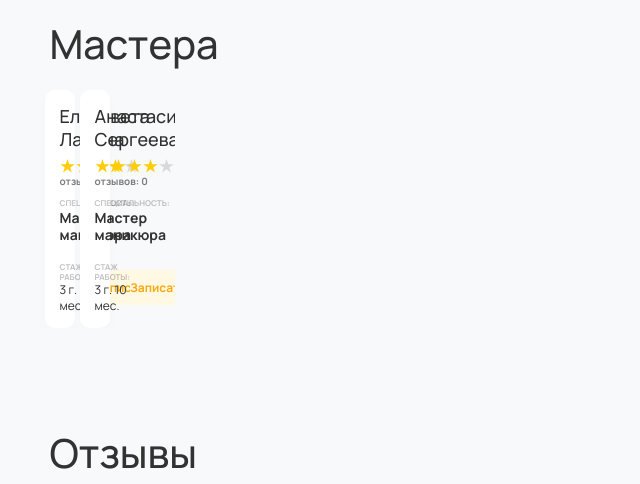
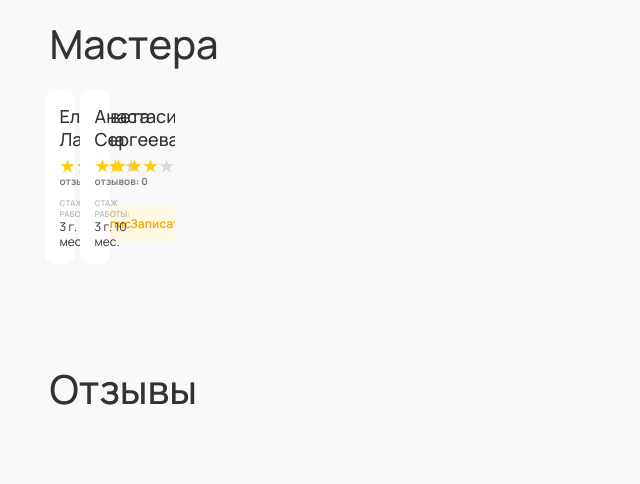
Before and after one commit to MelnikovEI/beauty-city-web, a Django app: page / in a window 1280 px wide. Shown: the part 1514-1998 px from the top of the page, without its empty margins (0-640 px from the left). Run offline with Django 3.2, Linux system fonts and the light colour scheme; data comes from the database, SQL or seed files in the repository; tables that the repository leaves empty hold one stand-in row (values such as "Sample post"); parts of the project's set-up code (start-up, migrations or seed data) failed here and were passed over; some libraries are stand-ins or nearby versions.

Commit message:
connect master.speciality to db

```diff
--- a/beauty_city/beauty_saloon/admin.py
+++ b/beauty_city/beauty_saloon/admin.py
@@ -7,10 +7,9 @@
     list_display = ('name', 'address', 'contact_info', 'description')
 
 
-
 @admin.register(Master)
 class MasterAdmin(admin.ModelAdmin):
-    list_display = ('first_name', 'last_name', 'title',  'salon', 'employment_date')
+    list_display = ('first_name', 'last_name', 'speciality',  'salon', 'employment_date')
 
 
 @admin.register(Service)
--- a/beauty_city/beauty_saloon/models.py
+++ b/beauty_city/beauty_saloon/models.py
@@ -17,7 +17,7 @@
     first_name = models.CharField(max_length=50)
     last_name = models.CharField(max_length=50, )
     salon = models.ForeignKey(Salon, on_delete=models.CASCADE)
-    title = models.CharField(max_length=100, blank=True, null=True)
+    speciality = models.CharField(max_length=100, null=True)
     services = models.ManyToManyField('Service')
     photo = models.ImageField(upload_to='master_photos', blank=True)
     employment_date = models.DateField(blank=True, null=True)
--- a/beauty_city/beauty_saloon/templates/index.html
+++ b/beauty_city/beauty_saloon/templates/index.html
@@ -164,8 +164,10 @@
                                 </div>
                             </div>
                             <div class="masters__main">
-                                <div class="masters__main_speciality"> СПЕЦИАЛЬНОСТЬ: </div>
-                                <div class="masters__main_intro">Мастер маникюра </div>
+                                {% if master.speciality %}
+                                    <div class="masters__main_speciality"> Специальность: </div>
+                                    <div class="masters__main_intro">{{ master.speciality }} </div>
+                                {% endif %}
                             </div>
                             <div class="masters__footer fic">
                                 <div class="masters__footer_block">
```
Also changed, not shown: beauty_city/beauty_saloon/migrations/0005_auto_20230527_1918.py (added).
